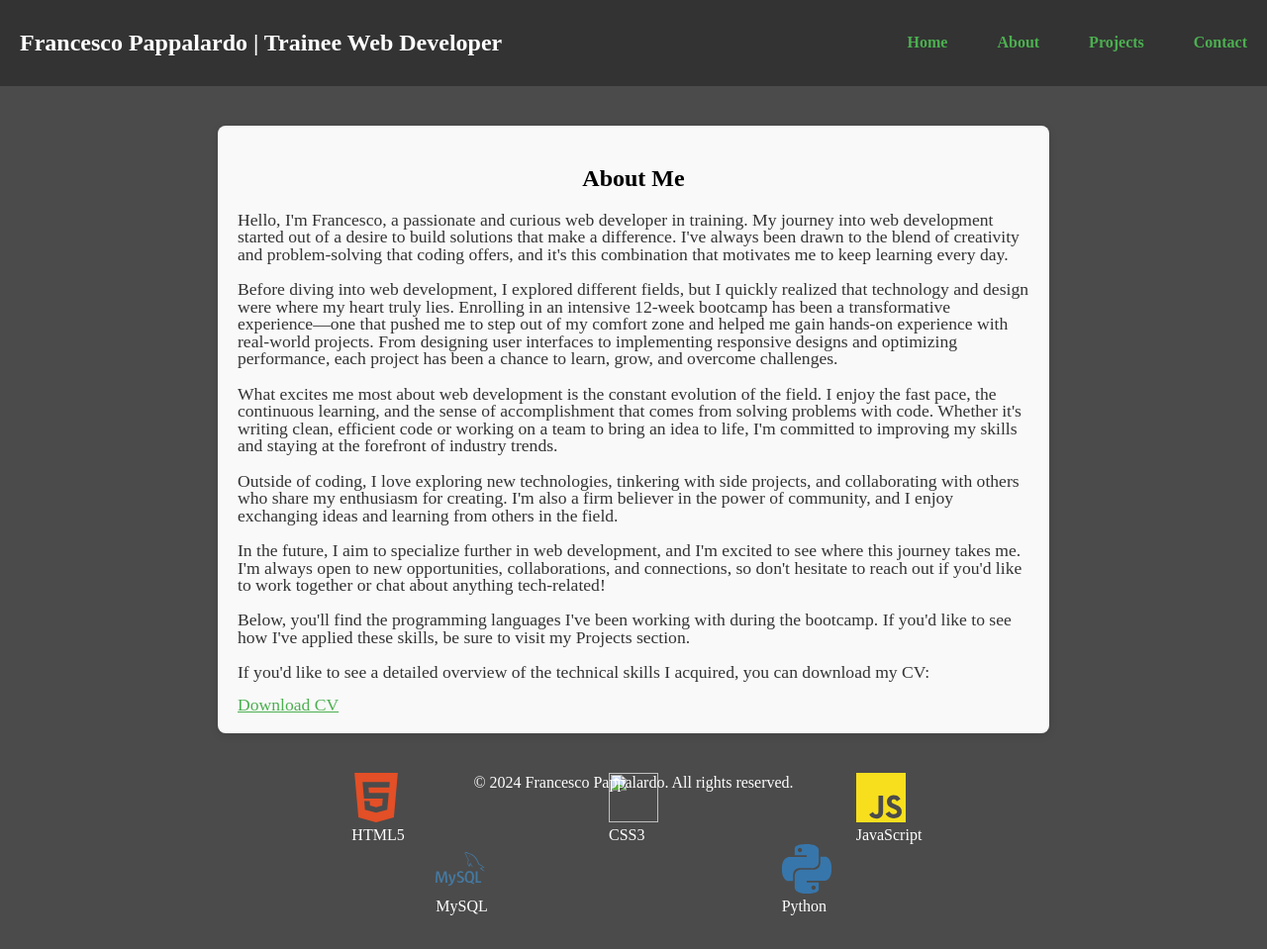
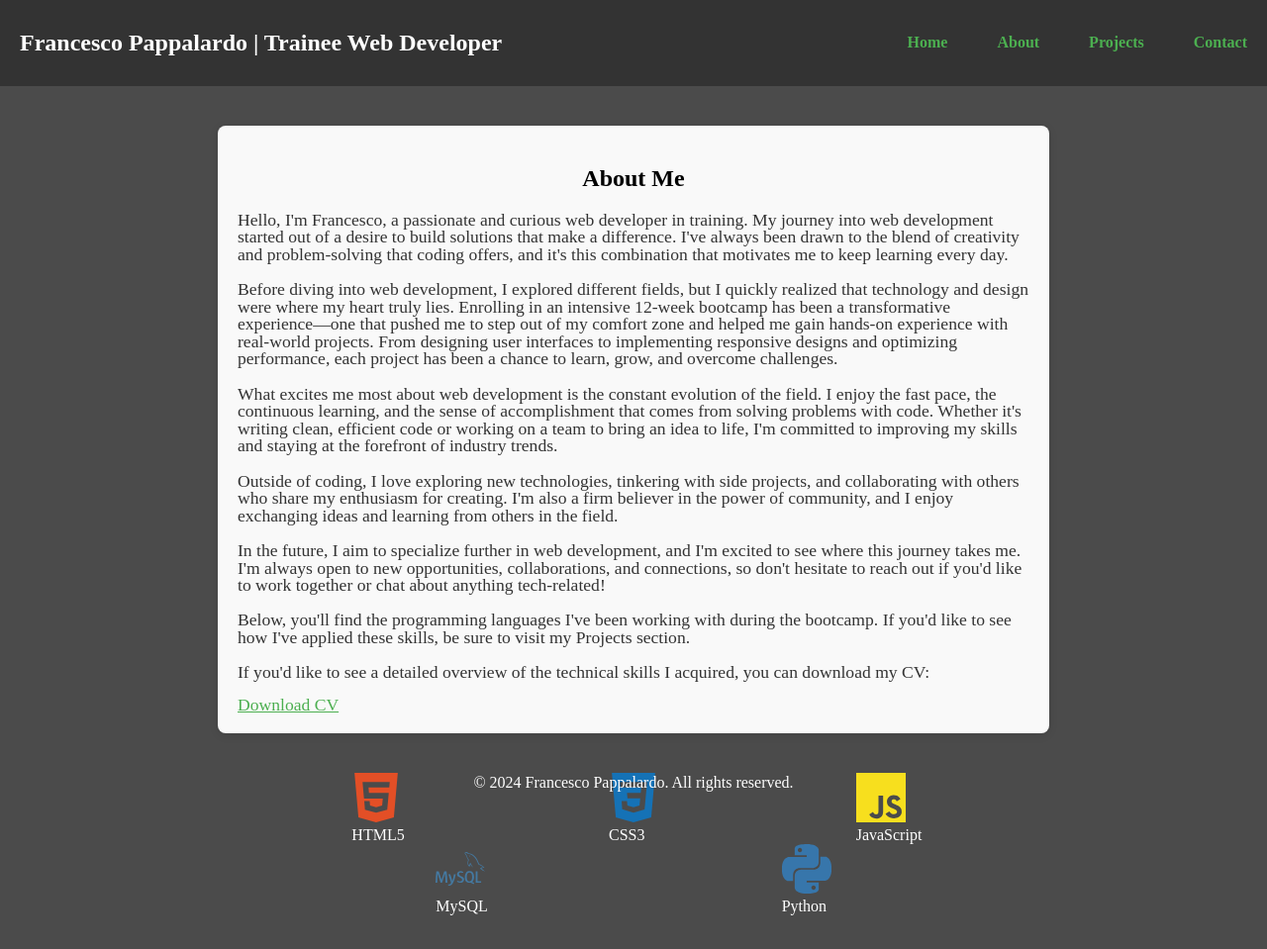
Before and after one commit to FrancescoPappalardo01/myPortfolio, a plain HTML site: page about.html in a window 1280 px wide. Shown: the whole page at 99% size. Drawn offline with Linux system fonts and the light colour scheme; files whose address does not match are found by name.

Commit message:
Update about.html

```diff
--- a/about.html
+++ b/about.html
@@ -53,7 +53,7 @@
             <div class="skills-container-one">
                 <ul class="icon-list">
                     <li class="HTML"><img src="portfolio\HTML.svg" class="icon"> <span class="caption">HTML5</span></li>
-                    <li class="CSS"><img src="portfolio\CSS.svg" class="icon"><span class="caption">CSS3</span></li>
+                    <li class="CSS"><img src="CSS.svg" class="icon"><span class="caption">CSS3</span></li>
                     <li class="JS"><img src="portfolio\JS.svg" class="icon"><span class="caption">JavaScript</span></li>
                 </ul>
             </div>
```
